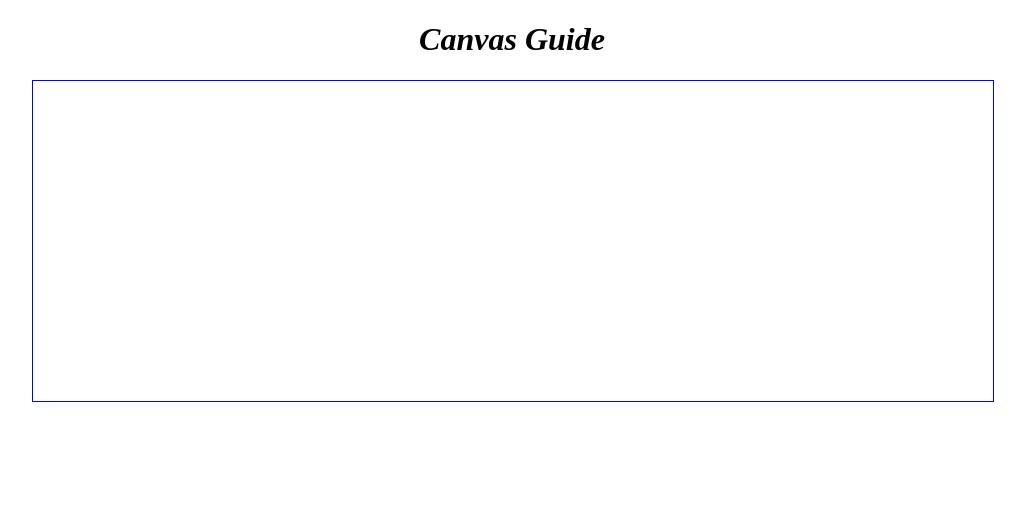
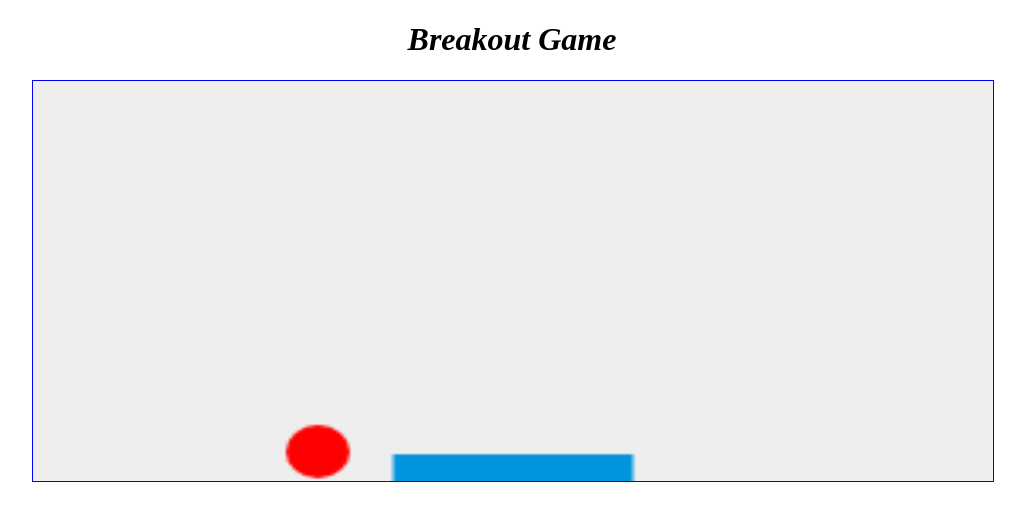
Before and after one commit to CleverOscar/Canvas_Demo, a website: page index.html in a window 1280 px wide. Shown: the whole page, without its empty margins (128-1153 px from the left). Drawn offline with Linux system fonts and the light colour scheme.

Commit message:
Working Paddle

```diff
--- a/canvas.js
+++ b/canvas.js
@@ -1,27 +1,91 @@
 var canvas = document.getElementById('canvas');
-
 var ctx = canvas.getContext('2d');
 
 
-// ctx.moveTo(0,0)
-// ctx.lineTo(200,100);
-// ctx.stroke();
+var x = canvas.width/2;
+var y = canvas.height-30;
+var dx = 1;
+var dy = -1;
+
+var ballRadius = 10;
+
+var paddleHeight = 10;
+var paddleWidth = 75;
+var paddleX = (canvas.width-paddleWidth) / 2;
 
 
-// ctx.beginPath();
-// ctx.arc(95, 50, 40, 0, 2 * Math.PI);
-// ctx.str
+var leftPressed = false;
+var rightPressed = false;
 
-// ctx.font = "14px Arial";
-// ctx.fillText('Hi from Canvas', 40, 40);
+function drawBall(){
+    // draw a ball
+    ctx.beginPath();
+    ctx.arc(x, y, ballRadius, 0, Math.PI*2)
+    ctx.fillStyle = 'red';
+    ctx.fill();
+    ctx.closePath();
+}
 
-// ctx.font = "24px Arial";
-// ctx.strokeText("Hello from inside canvas", 30, 100);
+function drawPaddle(){
+    ctx.beginPath();
+    ctx.rect(paddleX, canvas.height-paddleHeight, paddleWidth, paddleHeight);
+    ctx.fillStyle = "#0095DD";
+    ctx.fill();
+    ctx.closePath();
+}
 
-// var grd = ctx.createLinearGradient(75, 50, 5, 90, 60, 100);
 
-// grd.addColorStop(0, "red");
-// grd.addColorStop(1, "white");
+function draw() {
+    // drawing code
+    ctx.clearRect(0, 0, canvas.width, canvas.height);
+    drawBall();
+    drawPaddle();
 
-// ctx.fillStyle = grd;
-// ctx.fillRect(10,10,150,80);
+
+    if(x + dx > canvas.width-ballRadius || x + dx < ballRadius) {
+    dx = -dx;
+}
+    if(y + dy > canvas.height-ballRadius || y + dy < ballRadius) {
+        dy = -dy;
+    }
+
+    if(rightPressed) {
+    paddleX += 7;
+    if (paddleX + paddleWidth > canvas.width){
+        paddleX = canvas.width - paddleWidth;
+    }
+    }
+    else if(leftPressed) {
+        paddleX -= 7;
+        if (paddleX < 0){
+            paddleX = 0;
+        }
+    }
+
+    x += dx;
+    y += dy;
+}
+
+document.addEventListener("keydown", keyDownHandler, false)
+document.addEventListener("keyup", keyUpHandler, false)
+
+function keyDownHandler(e){
+    if(e.key == "Right" || e.key == "ArrowRight"){
+        rightPressed = true;
+    }else if (e.key == "Left" || e.key == "ArrowLeft"){
+        leftPressed = true;
+    }
+}
+
+function keyUpHandler(e){
+    if(e.key == "Right" || e.key == "ArrowRight") {
+        rightPressed = false;
+    }
+    else if(e.key == "Left" || e.key == "ArrowLeft") {
+        leftPressed = false;
+    }
+}
+
+console.log(rightPressed, leftPressed)
+
+setInterval(draw, 10)
--- a/index.html
+++ b/index.html
@@ -9,7 +9,7 @@
 </head>
 <body class="canvas">
     <h1>
-        Canvas Guide
+        Breakout Game
     </h1>
     <canvas id="canvas"></canvas>
 
--- a/styles.css
+++ b/styles.css
@@ -8,5 +8,7 @@
 #canvas {
     border: 1px solid blue;
     width: 100%;
-    height: 40vmin;
+    height: 50vmin;
+    background: #eee;
+    display: block;
 }
```
